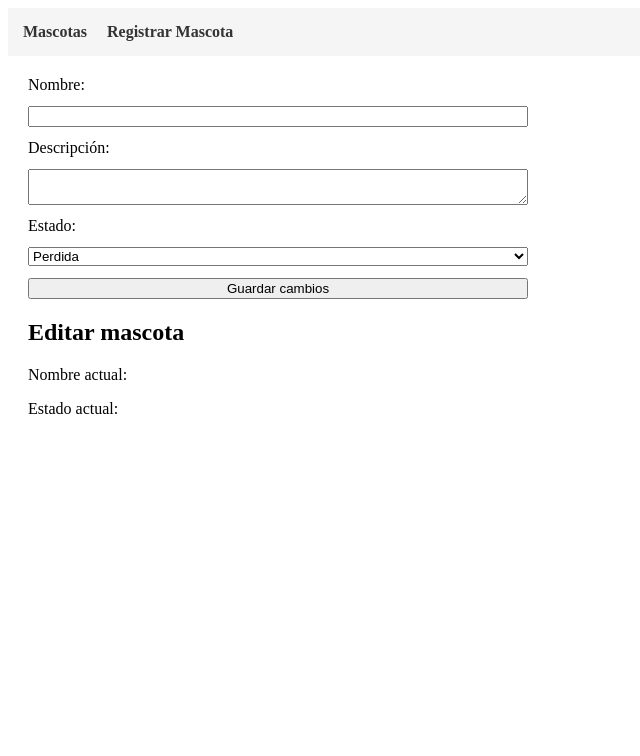
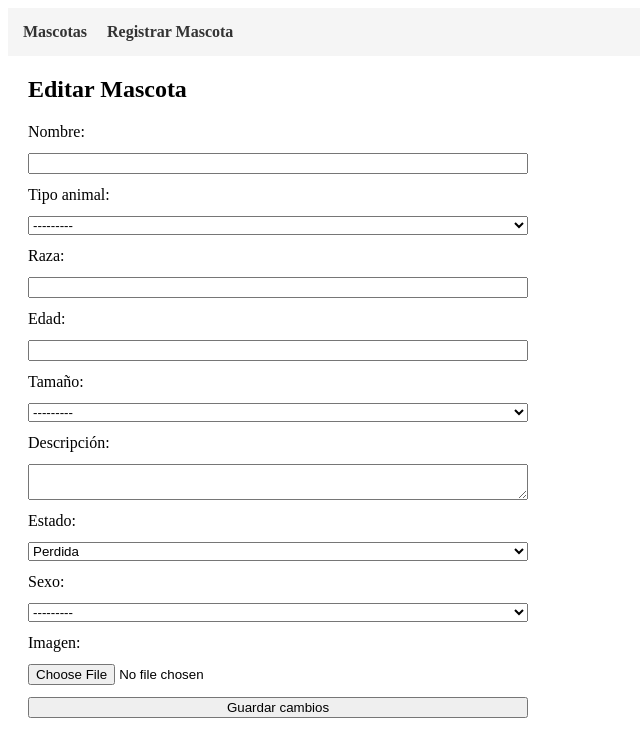
Before and after one commit to naniidifee/mascotas-react, a React (Vite) app: page /mascotas/1/editar in a window 1280 px wide. Shown: the top 756 px of the page, without its empty margins (0-640 px from the left). Built offline with nearby package versions, Linux system fonts and the light colour scheme; no server answers.

Commit message:
editar mascota completa avance part2

```diff
--- a/src/components/mascotas/CrearMascota.jsx
+++ b/src/components/mascotas/CrearMascota.jsx
@@ -18,17 +18,11 @@ function CrearMascota() {
     const manejarCambio = (e) => {
         const { name, value } = e.target;
 
-        setMascota({
-            ...mascota,
-            [name]: value
-        });
+        setMascota({...mascota, [name]: value});
     };
 
     const manejarImagen = (e) => {
-        setMascota({
-            ...mascota,
-            imagen: e.target.files[0]
-        });
+        setMascota({...mascota, imagen: e.target.files[0]});
     };
 
     const guardarMascota = async (e) => {
@@ -123,7 +117,7 @@ function CrearMascota() {
                 <label>Tamaño:</label>
                 <select name="tamano" value={mascota.tamano} onChange={manejarCambio}>
                     <option value="">---------</option>
-                    <option value="pequeño">Pequeño</option>
+                    <option value="pequeno">Pequeño</option>
                     <option value="mediano">Mediano</option>
                     <option value="grande">Grande</option>
                     <option value="desconocido">Desconocido</option>
--- a/src/components/mascotas/EditarMascota.jsx
+++ b/src/components/mascotas/EditarMascota.jsx
@@ -1,10 +1,13 @@
 import { useEffect, useState } from "react";
 import { useParams } from "react-router-dom";
 import mascotasApi from "../../api/api";
+import { useNavigate } from "react-router-dom";
 
 function EditarMascota() {
 
     const { id } = useParams();
+
+    const navigate = useNavigate();
 
     const [mascota, setMascota] = useState({
         nombre: "",
@@ -22,10 +25,12 @@ function EditarMascota() {
 
     useEffect(() => {
         const cargarMascota = async () => {
+
             try {
                 const respuesta = await mascotasApi.get(`mascotas/${id}/`);
 
                 setMascota(respuesta.data);
+
             } catch (error) {
                 console.error("Error al cargar mascota: ", error);
             } finally {
@@ -71,16 +76,60 @@ function EditarMascota() {
 
             console.log("Mascota actualizada:", respuesta.data);
             alert("Mascota actualizada correctamente");
+            navigate("/mascotas/");
+
         } catch(error){
-            console.error("Error al actualizar:", error.response?.data);
-            alert(JSON.stringify(error.response?.data));
+            console.error("Error al actualizar mascota:", error);
+
+            if (error.response) {
+                if (error.response.status === 400) {
+                    alert("Datos invalidos");
+                }
+
+                else if (error.response.status === 404) {
+                    alert("Mascota no encontrada");
+                }
+
+                else {
+                    alert("Error del servidor");
+                }
+            } else {
+                alert("No se pudo conectar con el servidor");
+            }
         }
     };
     return (
         <div>
+            <h2>Editar Mascota</h2>
             <form onSubmit={actualizarMascota} style={{ display: 'flex', flexDirection: 'column', gap: '12px', maxWidth: '500px'}}>
                 <label>Nombre:</label>
                 <input type="text" name="nombre" value={mascota.nombre} onChange={manejarCambio}/>
+
+                <label>Tipo animal:</label>
+                <select name="tipo_animal" value={mascota.tipo_animal} onChange={manejarCambio}>
+                    <option value="">---------</option>
+                    <option value="perro">Perro</option>
+                    <option value="gato">Gato</option>
+                    <option value="ave">Ave</option>
+                    <option value="roedor">Roedor</option>
+                    <option value="reptil">Reptil</option>
+                    <option value="otro">Otro</option>
+                </select>
+
+                <label>Raza:</label>
+                <input type="text" name="raza" value={mascota.raza} onChange={manejarCambio}/>
+
+                <label>Edad:</label>
+                <input type="number" name="edad" min="0" value={mascota.edad} onChange={manejarCambio}/>
+
+                <label>Tamaño:</label>
+                <select name="tamano" value={mascota.tamano} onChange={manejarCambio}>
+                    <option value="">---------</option>
+                    <option value="pequeno">Pequeño</option>
+                    <option value="mediano">Mediano</option>
+                    <option value="grande">Grande</option>
+                    <option value="desconocido">Desconocido</option>
+                </select>
 
                 <label>Descripción:</label>
                 <textarea name="descripcion" value={mascota.descripcion} onChange={manejarCambio}/>
@@ -93,15 +142,21 @@ function EditarMascota() {
                     <option value="en_adopcion">En adopcion</option>
                 </select>
 
+                <label>Sexo:</label>
+                <select name="sexo" value={mascota.sexo} onChange={manejarCambio}>
+                    <option value="">---------</option>
+                    <option value="macho">Macho</option>
+                    <option value="hembra">Hembra</option>
+                    <option value="desconocido">Desconocido</option>
+                </select>
+
+                <label>Imagen:</label>
+                <input type="file" onChange={manejarImagen}/>
+
                 <button type="submit">
                     Guardar cambios
                 </button>
             </form>
-
-            <h2>Editar mascota</h2>
-
-            <p>Nombre actual: {mascota.nombre}</p>
-            <p>Estado actual: {mascota.estado}</p>
 
         </div>
     );
--- a/src/components/mascotas/MascotasList.jsx
+++ b/src/components/mascotas/MascotasList.jsx
@@ -49,6 +49,10 @@ function MascotasList() {
                         <Link to={`/mascotas/${mascota.id}`} style={{ display: 'inline-block', marginTop: '10px' }}>
                             Ver Detalle
                         </Link>
+
+                        <Link to={`/mascotas/${mascota.id}/editar`} style={{ display: 'inline-block', marginTop: '10px', marginLeft: '10px' }}>
+                            Editar
+                        </Link>
                     </div>
                 ))}
             </div>
```
